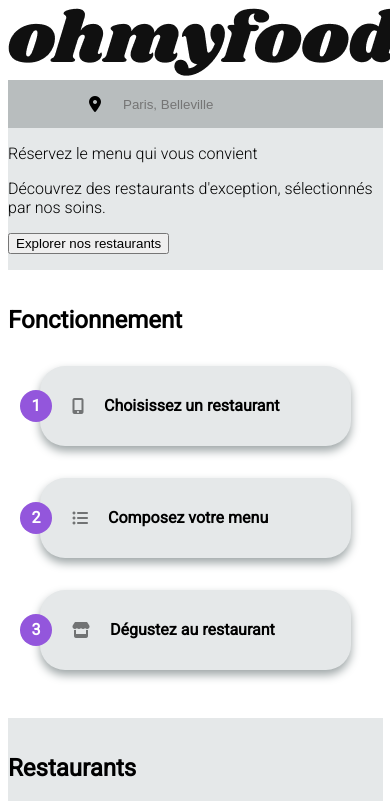
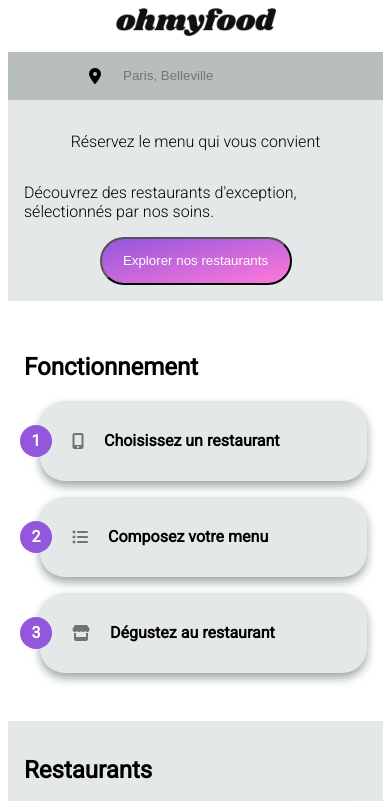
Before and after one commit to aurelieweb/AurelieDemetrio_3_07092021, a website: page index.html in a window 390 px wide. Shown: the top 801 px of the page. Drawn offline with Linux system fonts and the light colour scheme; grey boxes are pictures that could not be loaded; a web font is replaced by a local one.

Commit message:
1ere version page home avant responsive

```diff
--- a/index.html
+++ b/index.html
@@ -30,7 +30,7 @@
 <!--HEADER-->
         <div class="layout">
             <header>
-                <img src=".public/img/logo/ohmyfood.png" alt="logo">
+                <img class="logo" src=".public/img/logo/ohmyfood.png" alt="logo">
             </header>
 
 <!--I. SECTION RECHERCHE-->
@@ -129,7 +129,7 @@
 
 <!--FOOTER-->
             <footer>
-                <img src=".public/img/logo/ohmyfood.png" alt="logo">
+                <h3>Ohmyfood</h3>
                 <div class="footer__div">
                     <i class="fas fa-utensils"></i>
                     <p>Proposer un restaurant</p>
--- a/sass/base/_typographie.scss
+++ b/sass/base/_typographie.scss
@@ -12,6 +12,6 @@
 
 .typography_logo {
 font-family: "Shrikhand", Times New Roman, serif;
-font-size: 2rem;
+font-size: 1.5rem;
 font-weight: 400;
 }
--- a/sass/components/_buttons.scss
+++ b/sass/components/_buttons.scss
@@ -0,0 +1,3 @@
+.button {
+    @include button;
+}
--- a/sass/components/_cards.scss
+++ b/sass/components/_cards.scss
@@ -1,5 +1,5 @@
 .restaurant-art{
-    @include cards;
+    @include cards (15rem);
     img{
         @include image;
 
@@ -34,7 +34,8 @@
 }
 
 .fonctionnement-choix{
-    @include cards;
+    @include cards(auto);
+    margin-left: 1rem;
     justify-content: space-between;
     background-color: $lightgrey;
     @extend .typography_text--bold;
--- a/sass/layout/_footer.scss
+++ b/sass/layout/_footer.scss
@@ -4,8 +4,15 @@
     flex-direction: column;
     border: 2px solid blue;
     color: white;
-    img{
-        color: white;
+    @include section;
+    h3{
+        @extend .typography_logo;
+        margin: 0;
+    }
+    p {
+        margin: 0 0 0.5rem 0;
+        display: flex;
+        align-items: center;
     }
     .footer__div {
         display: flex;
@@ -14,6 +21,11 @@
         .fas {
             display: flex;
             align-items: center;
+            width: 0.8rem;
+            font-size: 0.8rem;
+        }
+        p {
+            margin: 0 0 0 0.8rem;
         }
     }
 }
--- a/sass/layout/_header.scss
+++ b/sass/layout/_header.scss
@@ -0,0 +1,8 @@
+header {
+display: flex;
+justify-content: center;
+.logo {
+    width: 10rem;
+}
+
+}
--- a/sass/main.scss
+++ b/sass/main.scss
@@ -15,5 +15,6 @@
 @import './pages/_home.scss';
 
 @import './components/_cards.scss';
+@import './components/_buttons.scss';
 
 //@import './themes/scss';//
--- a/sass/pages/_home.scss
+++ b/sass/pages/_home.scss
@@ -3,7 +3,7 @@
 }
 
 .recherche{
-   padding-top: 0;
+   padding: 0;
    @include background-section;
    &-loc{
       display: flex;
@@ -20,10 +20,19 @@
          background-color: $grey;
       }
    }
-   &-resultat{
-      /*display: flex;
+   &-resultat {
+      display: flex;
       flex-direction: column;
-      align-content: center;*/
+      justify-content: center;
+      align-items: center;
       width: 100%;
+      box-sizing: border-box;
+      padding: 1rem;
+/*probleme centrage*/
+      p {
+      display: flex;
+      justify-content: center;
+      width: auto;
+      }
    }
 }
--- a/sass/utils/_mixins.scss
+++ b/sass/utils/_mixins.scss
@@ -2,6 +2,7 @@
     width: 100%;
     height: 70%;
     border-radius: 25px 25px 0 0;
+    object-fit: cover;
 }
 
 @mixin background-section {
@@ -10,16 +11,30 @@
 }
 
 @mixin section {
-    padding: 1rem 0;
+    padding: 1rem;
+    margin: 1rem 0;
 }
 
-@mixin cards {
+@mixin cards($height){
     display: flex;
     flex-direction: row;
     width: auto;
-    height: auto;
+    height: $height;
     border-radius: 25px;
-    margin: 2rem;
+    margin: 1rem 0;
     box-shadow: $box-shaddows;
     background-color: white;
 }
+
+@mixin button {
+    display: flex;
+    flex-direction: row;
+    justify-content: center;
+    align-items: center;
+    background: linear-gradient(to bottom right, $purple, $pink);
+    height: 3rem;
+    width: 12rem;
+    color: #fff;
+    border-radius: 25px;
+    padding: 1rem;
+}
```
Also changed, not shown: public/css/style.css, sass/utils/_variables.scss (line endings or trailing spaces), 1 other file.
